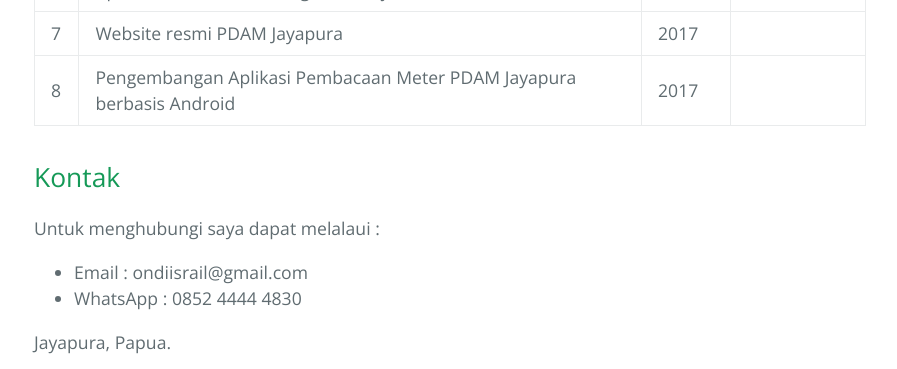
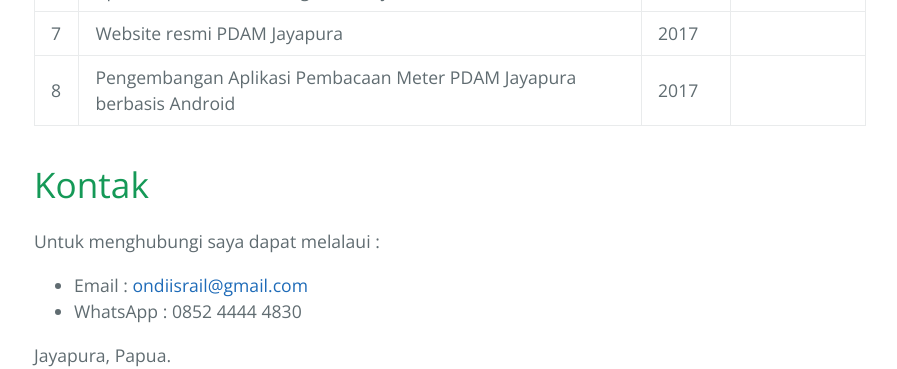
Before and after one commit to arecastudio/arecastudio.github.io, a Jekyll site: the page built from about.md, in a window 1280 px wide and 900 px high, scrolled down 1208 px, cut to the strip 0-369 px from the top of the window. Shown: the whole strip, without its empty margins (190-1087 px from the left). Built offline with Jekyll 4.4.1, drawn with Linux system fonts in a browser that asks for light colours; comment, search, counter and statistics services are not loaded.

Commit message:
update about.md

```diff
--- a/about.md
+++ b/about.md
@@ -9,7 +9,7 @@
 
 Saya menerima job pengerjaan project aplikasi berbasis Desktop, Website, serta Android seperti aplikasi Kasir Toko, Website Kantor, Kasir Resto serta pengerjaan skripsi berbasis teknologi database programming.
 
-<h2>Projects</h2>
+## Projects
 Beberapa project yang baru-baru ini saya kerjakan, baik berupa project pribadi maupun permintaan instansi dan person, diantaranya dalah sebagai berikut:
 <table style="border: 1px;width: 100%">
 	<thead>
@@ -72,12 +72,10 @@
 	</tbody>
 </table>
 
-<h2>Kontak</h2>
+# Kontak
 Untuk menghubungi saya dapat melalaui :
-<ul>
-	<li>Email : ondiisrail@gmail.com</li>
-	<li>WhatsApp : 0852 4444 4830</li>
-</ul>
+- Email : [ondiisrail@gmail.com](mailto:ondiisrail@gmail.com)
+- WhatsApp : 0852 4444 4830
 
 Jayapura, Papua.
 
```
